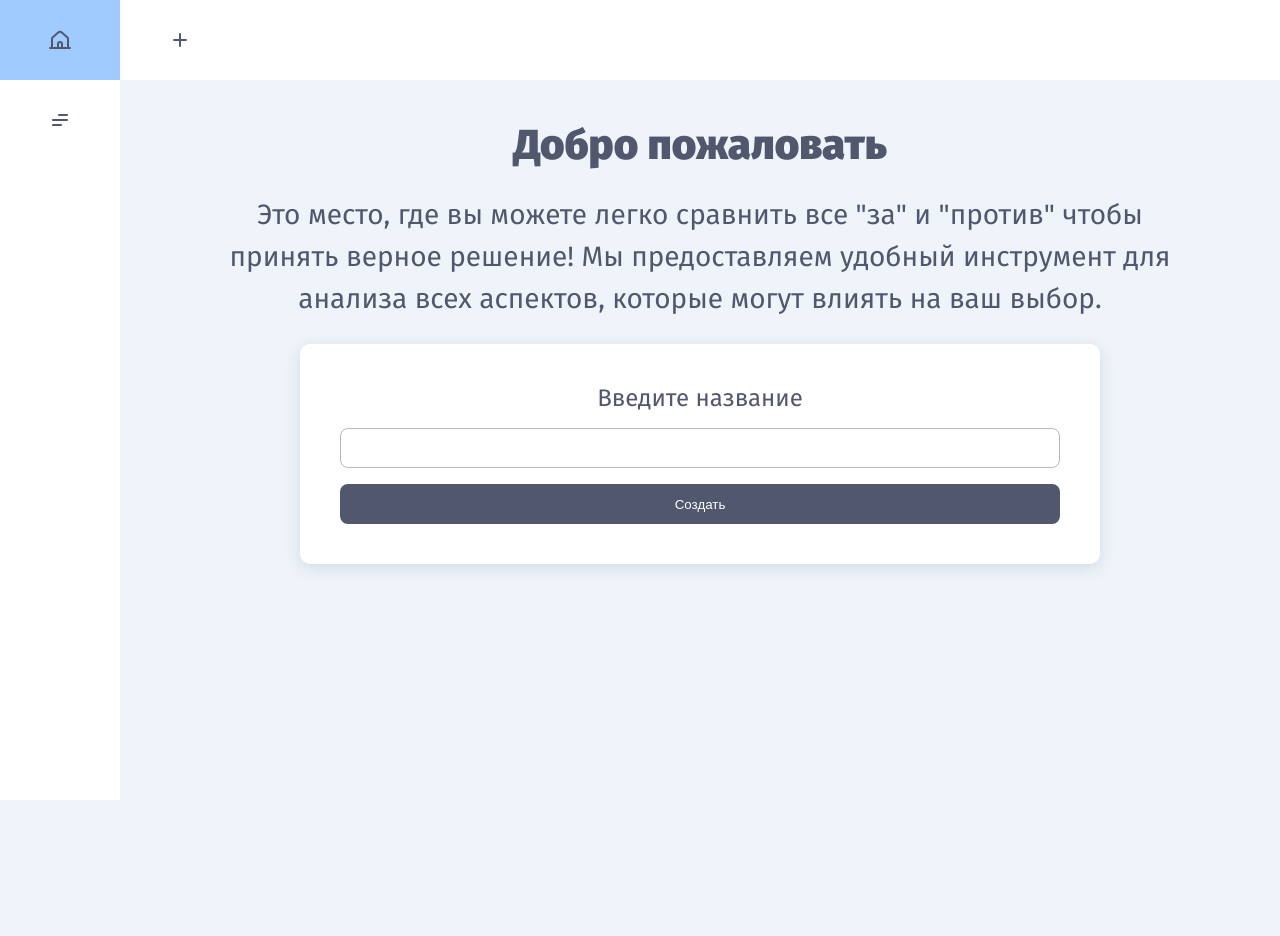
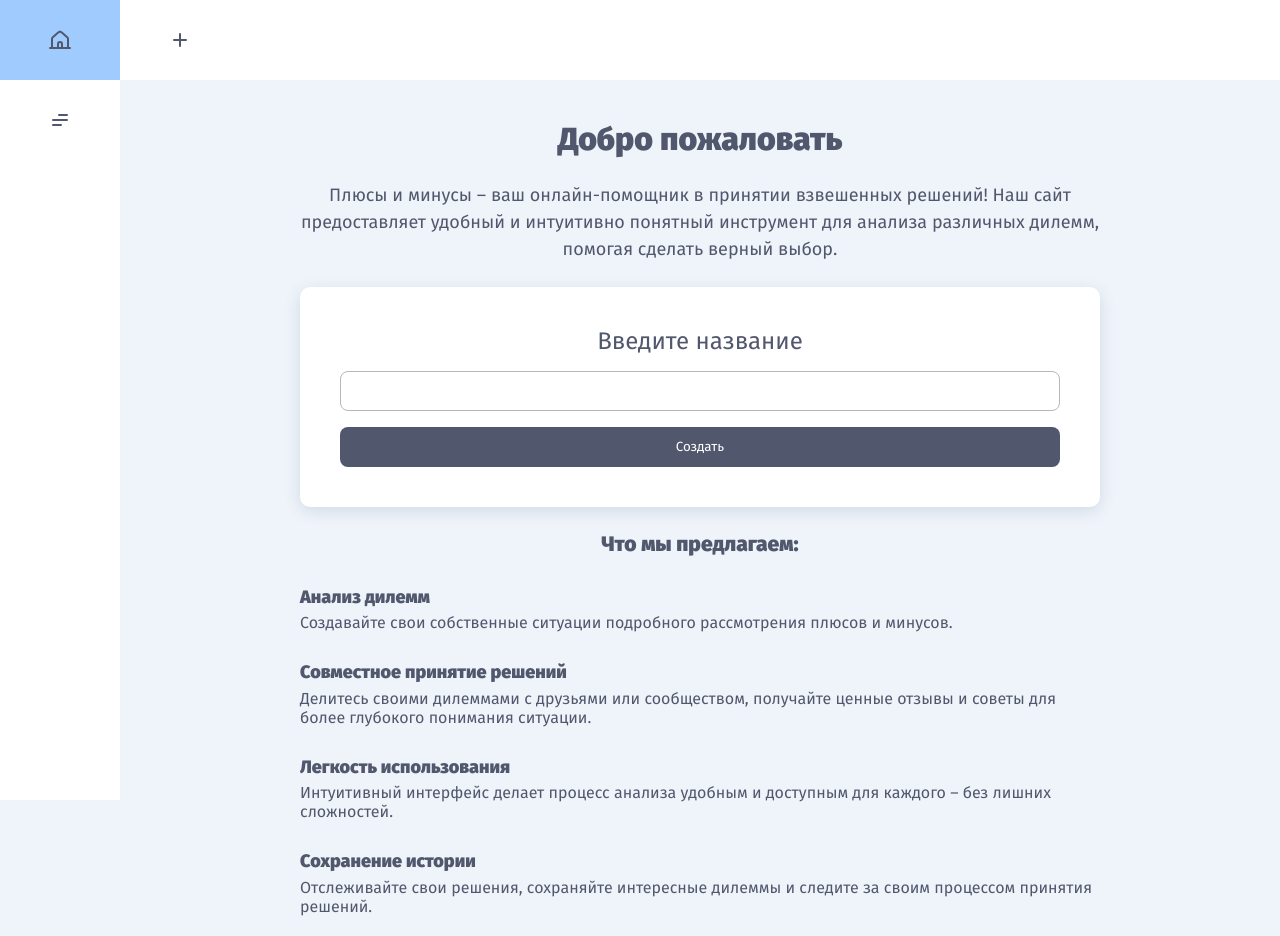
Before and after one commit to iypavlov/pros-cons, a React (Create React App) app: page / in a window 1280 px wide. Before the commit the page ends 800 px from the top, so only its background shows below. Built offline with nearby package versions, Linux system fonts and the light colour scheme.

Commit message:
desc & ff

```diff
--- a/public/index.html
+++ b/public/index.html
@@ -1,12 +1,12 @@
 <!DOCTYPE html>
-<html lang="en">
-  <head>
-    <meta charset="utf-8" />
-    <meta name="viewport" content="width=device-width, initial-scale=1" />
-    <title>Pros and Cons</title>
-  </head>
-  <body>
-    <noscript>You need to enable JavaScript to run this app.</noscript>
-    <div id="root"></div>
-  </body>
+<html lang='en'>
+<head>
+  <meta charset='utf-8' />
+  <meta content='width=device-width, initial-scale=1' name='viewport' />
+  <title>Плюсы и минусы</title>
+</head>
+<body>
+<noscript>You need to enable JavaScript to run this app.</noscript>
+<div id='root'></div>
+</body>
 </html>
--- a/src/components/Layout/Header/Header.tsx
+++ b/src/components/Layout/Header/Header.tsx
@@ -10,7 +10,11 @@ export const Header = () => {
   return (
     <div className={styles.root}>
       <div className={styles.actions}>
-        <Link to={PAGES_CONFIG.createTicket.path} className={styles.action}>
+        <Link
+          to={PAGES_CONFIG.createTicket.path}
+          className={styles.action}
+          title="Создать"
+        >
           <AddIcon />
         </Link>
       </div>
--- a/src/pages/Home/Home.module.scss
+++ b/src/pages/Home/Home.module.scss
@@ -3,18 +3,33 @@
   flex-direction: column;
   align-items: center;
   gap: 24px;
+  width: 800px;
+  max-width: 100%;
+  margin: 0 auto;
 }
 
 .title {
   text-align: center;
-  font-size: 42px;
+  font-size: 32px;
 }
 
 .subtitle {
-  font-size: 28px;
+  font-size: 18px;
   text-align: center;
-  width: 1000px;
-  max-width: 100%;
   margin: 0 auto;
   line-height: 150%;
 }
+
+.list {
+  display: flex;
+  flex-direction: column;
+  gap: 24px;
+  font-size: 16px;
+  list-style: none;
+
+  b {
+    font-size: 18px;
+    padding-bottom: 10px;
+    line-height: 180%;
+  }
+}
--- a/src/pages/Home/Home.tsx
+++ b/src/pages/Home/Home.tsx
@@ -6,11 +6,38 @@ export const Home = () => {
     <div className={styles.root}>
       <h1 className={styles.title}>Добро пожаловать</h1>
       <p className={styles.subtitle}>
-        Это место, где вы можете легко сравнить все "за" и "против" чтобы
-        принять верное решение! Мы предоставляем удобный инструмент для анализа
-        всех аспектов, которые могут влиять на ваш выбор.
+        Плюсы и минусы – ваш онлайн-помощник в принятии взвешенных решений! Наш
+        сайт предоставляет удобный и интуитивно понятный инструмент для анализа
+        различных дилемм, помогая сделать верный выбор.
       </p>
       <CreateTicketForm />
+      <h2>Что мы предлагаем: </h2>
+      <ol className={styles.list}>
+        <li>
+          <b>Анализ дилемм</b> <br /> Создавайте свои собственные ситуации
+          подробного рассмотрения плюсов и минусов.
+        </li>
+        <li>
+          <b>Совместное принятие решений</b> <br /> Делитесь своими дилеммами с
+          друзьями или сообществом, получайте ценные отзывы и советы для более
+          глубокого понимания ситуации.
+        </li>
+        <li>
+          <b>Легкость использования</b> <br /> Интуитивный интерфейс делает
+          процесс анализа удобным и доступным для каждого – без лишних
+          сложностей.
+        </li>
+        <li>
+          <b>Сохранение истории</b> <br /> Отслеживайте свои решения, сохраняйте
+          интересные дилеммы и следите за своим процессом принятия решений.
+        </li>
+      </ol>
+
+      {/*<p className={styles.info}>*/}
+      {/*  "Плюсы и минусы" – ваш надежный компаньон в мире осознанных решений.*/}
+      {/*  Попробуйте сейчас и начните делать выборы, которые соответствуют вашим*/}
+      {/*  потребностям и целям!*/}
+      {/*</p>*/}
     </div>
   );
 };
--- a/src/ui-kit/Button/Button.module.scss
+++ b/src/ui-kit/Button/Button.module.scss
@@ -1,5 +1,6 @@
 .root {
   cursor: pointer;
+  font-family: 'Fira Sans', sans-serif;
   display: flex;
   align-items: center;
   justify-content: center;
--- a/src/ui-kit/Input/Input.module.scss
+++ b/src/ui-kit/Input/Input.module.scss
@@ -1,4 +1,5 @@
 .root {
+  font-family: 'Fira Sans', sans-serif;
   height: 40px;
   border-radius: 8px;
   border: 1px solid #b7b7b7;
```
